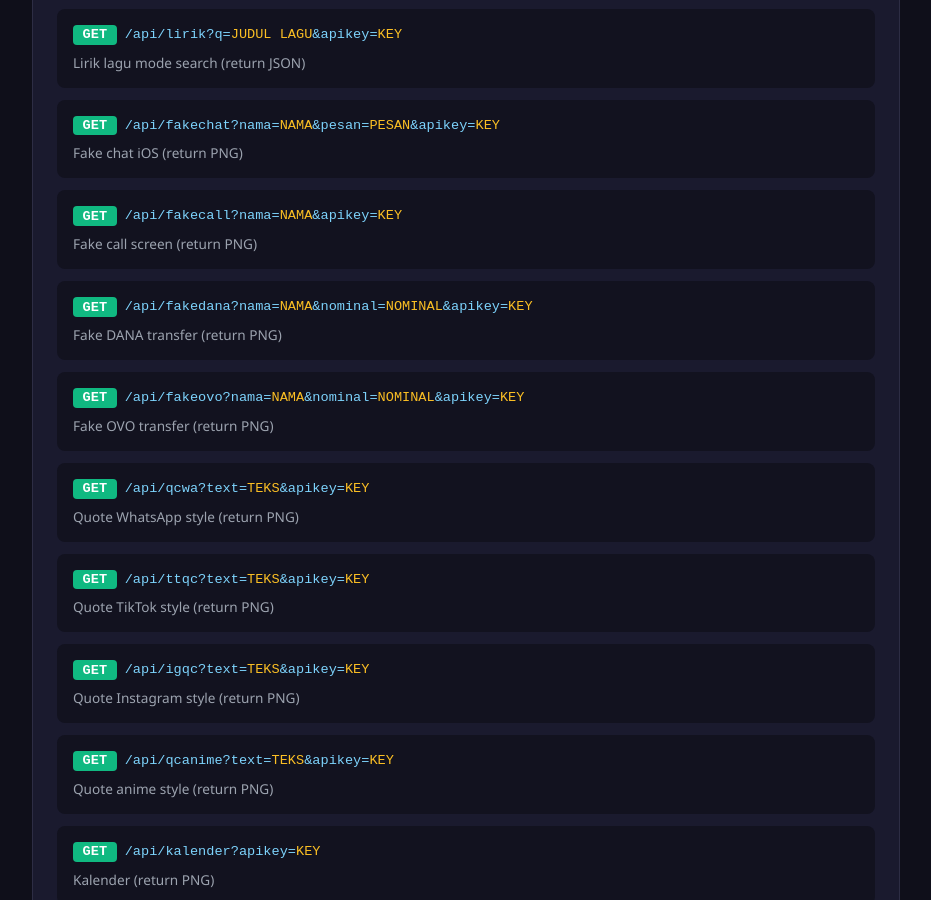
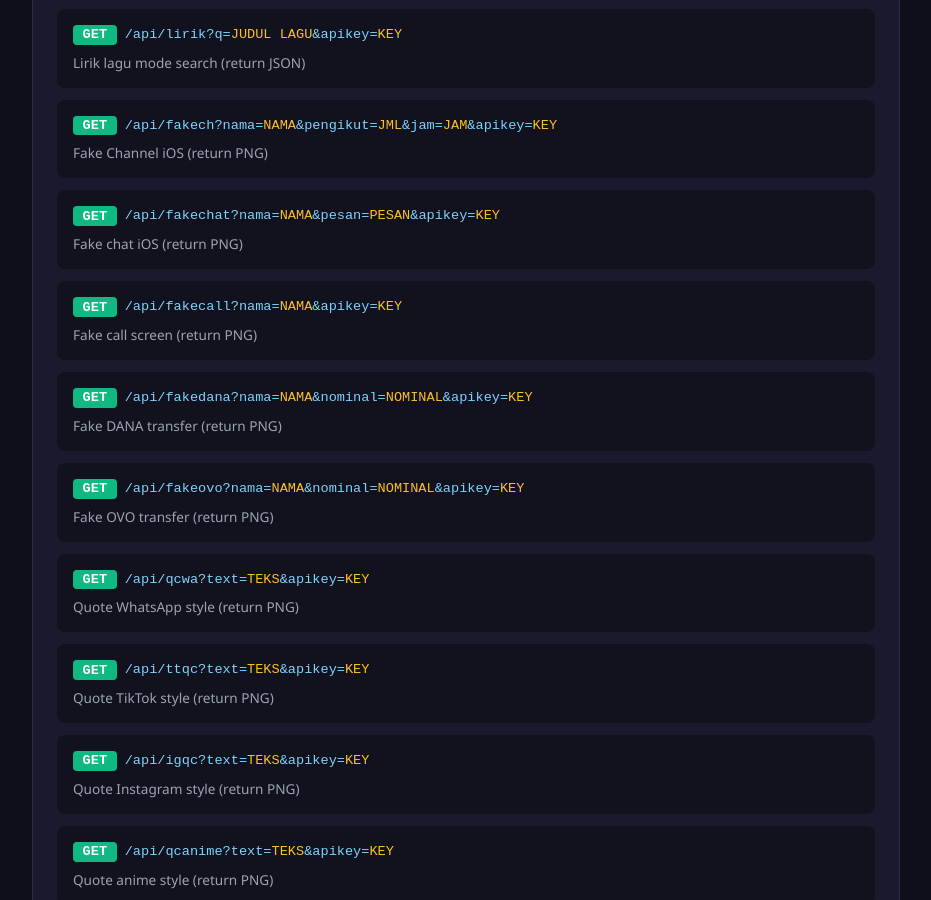
Before and after one commit to HabibihID/habi-rest-api, a website: page public/index.html in a window 1280 px wide. Shown: the part 2237-3137 px from the top of the page, without its empty margins (174-1105 px from the left). Drawn offline with Linux system fonts and the light colour scheme.

Commit message:
Docs fakech

```diff
--- a/public/index.html
+++ b/public/index.html
@@ -57,6 +57,7 @@
 <div class="endpoint"><span class="method">GET</span><span class="url">/api/translate?text=<span class="param">TEKS</span>&to=<span class="param">id</span>&apikey=<span class="param">KEY</span></span><div class="desc">Translate (return JSON)</div></div>
 <div class="endpoint"><span class="method">GET</span><span class="url">/api/lirik?artist=<span class="param">NAMA</span>&title=<span class="param">JUDUL</span>&apikey=<span class="param">KEY</span></span><div class="desc">Lirik lagu (return JSON)</div></div>
 <div class="endpoint"><span class="method">GET</span><span class="url">/api/lirik?q=<span class="param">JUDUL LAGU</span>&apikey=<span class="param">KEY</span></span><div class="desc">Lirik lagu mode search (return JSON)</div></div>
+<div class="endpoint"><span class="method">GET</span><span class="url">/api/fakech?nama=<span class="param">NAMA</span>&pengikut=<span class="param">JML</span>&jam=<span class="param">JAM</span>&apikey=<span class="param">KEY</span></span><div class="desc">Fake Channel iOS (return PNG)</div></div>
 <div class="endpoint"><span class="method">GET</span><span class="url">/api/fakechat?nama=<span class="param">NAMA</span>&pesan=<span class="param">PESAN</span>&apikey=<span class="param">KEY</span></span><div class="desc">Fake chat iOS (return PNG)</div></div>
 <div class="endpoint"><span class="method">GET</span><span class="url">/api/fakecall?nama=<span class="param">NAMA</span>&apikey=<span class="param">KEY</span></span><div class="desc">Fake call screen (return PNG)</div></div>
 <div class="endpoint"><span class="method">GET</span><span class="url">/api/fakedana?nama=<span class="param">NAMA</span>&nominal=<span class="param">NOMINAL</span>&apikey=<span class="param">KEY</span></span><div class="desc">Fake DANA transfer (return PNG)</div></div>
```
